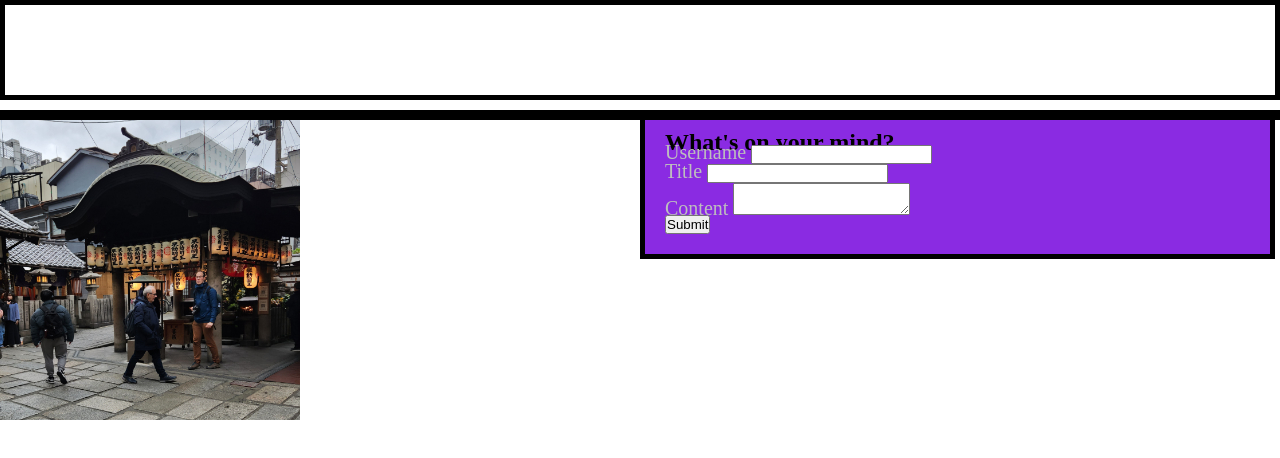
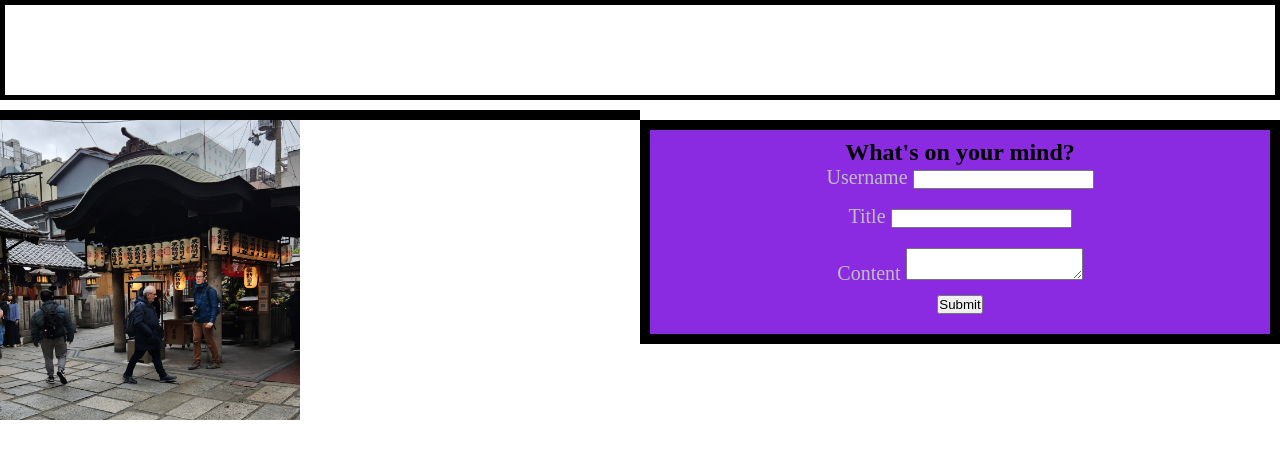
Before and after one commit to LeenaCruz/Web-APIs-Personal-Blog, a plain HTML site: page index.html in a window 1280 px wide. Drawn offline with Linux system fonts and the light colour scheme.

Commit message:
Update stylesheets form

```diff
--- a/assets/css/form.css
+++ b/assets/css/form.css
@@ -1,6 +1,9 @@
 
 .container {
     border: 5 px, solid,black;
+    display: flex;
+    float:right;
+    width: 50%;
 
     }
 
@@ -9,10 +12,27 @@ form {
     background-color: blueviolet;
     border: 5px, solid, black;
     display: block;
-    width: 50%;
-    heigh: 500 px;
+    width: 100%;
+    height: 500 px;
     padding: 20px;
     line-height: 5px;
-    float: right;
+    /* justify-content: right;
+    text-align: right; */
 }
-/* .photo */
+
+form h2 {
+    text-align: center;
+}
+
+.inputGroup {
+    margin:10px;
+    padding: 5px;
+    line-height: 5px;
+    font-size: 20px;
+    color: #bebebe;
+    text-align: center;
+  }
+
+  .submitButton {
+    text-align: center;
+  }
--- a/assets/css/styles.css
+++ b/assets/css/styles.css
@@ -31,11 +31,15 @@ margin-bottom: 10px;
 
 }
 
+.photo {
+  border: 5px, solid, black;
+width: 50%;
+height: auto;
 
-.inputGroup {
-  font-size: 20px;
-  color: #bebebe;
 }
+
+
+
 /*  Dark Mode */
 
 .dark {
--- a/assets/js/logic.js
+++ b/assets/js/logic.js
@@ -12,7 +12,7 @@ const body = document.body;
 //const headerEL = document.querySelector('header');
 const containerEl = document.querySelector('container');
 const formEl = document.querySelector('form');
-
+const photoEl = document.querySelector('photo')
 
 // // Hero Image
 // const imgEL = document.createElement('img');
@@ -28,7 +28,7 @@ const formEl = document.querySelector('form');
 
 
 const imgEL = document.querySelector('img');
-
+//body.appendChild(photoEl)
 // body.appendChild(headerEL); // This works but erases the img, why?
 body.appendChild(imgEL);
 
--- a/index.html
+++ b/index.html
@@ -5,7 +5,9 @@
     <meta charset="UTF-8">
     <meta name="viewport" content="width=device-width, initial-scale=1.0">
     <title>My Blog - Leena</title>
-    <link rel="stylesheet" href="/assets/css/styles.css">
+    <!-- Rl stylesheets for GitHub -->
+    <!-- <link rel="stylesheet" href="../Web-APIs-Personal-Blog/assets/css/styles.css">   -->
+    <link rel="stylesheet" href="../assets/css/styles.css">
     <link rel="stylesheet" href="../assets/css/form.css" </head>
 
 <body>
```
